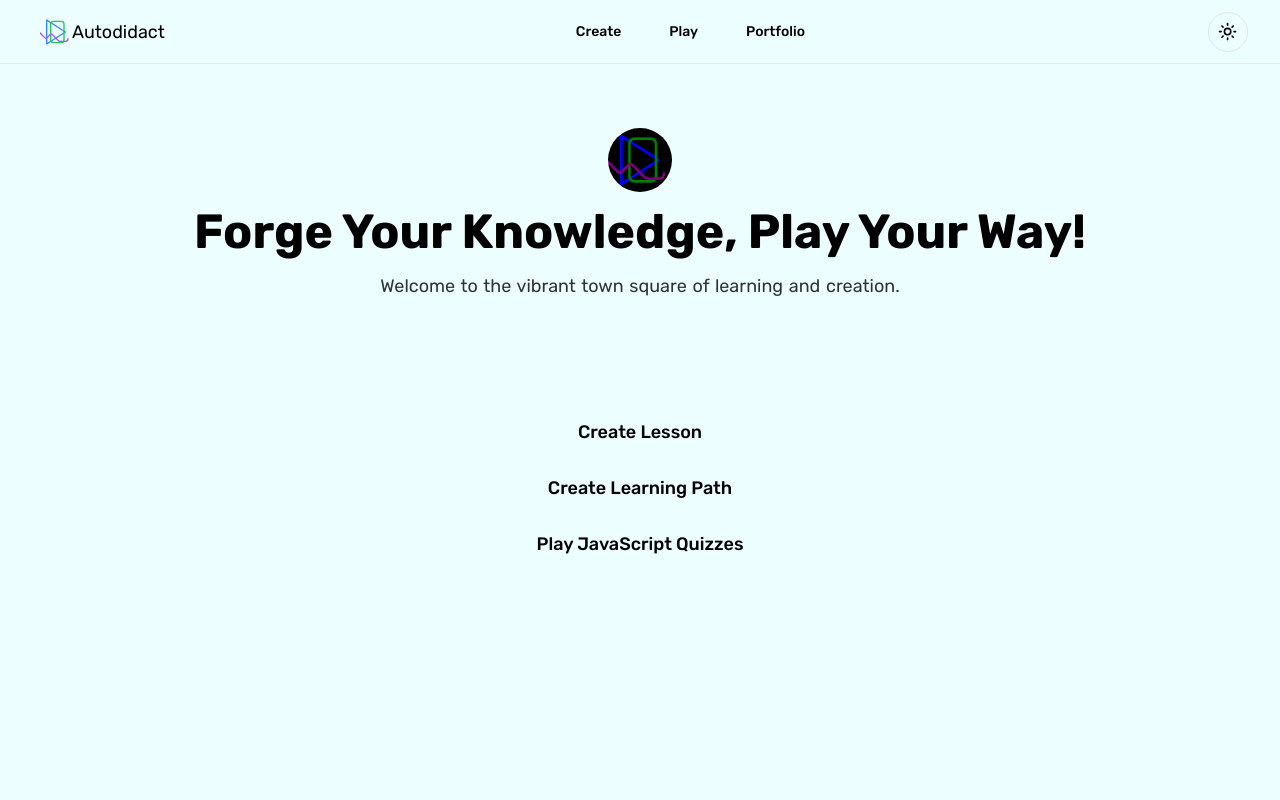
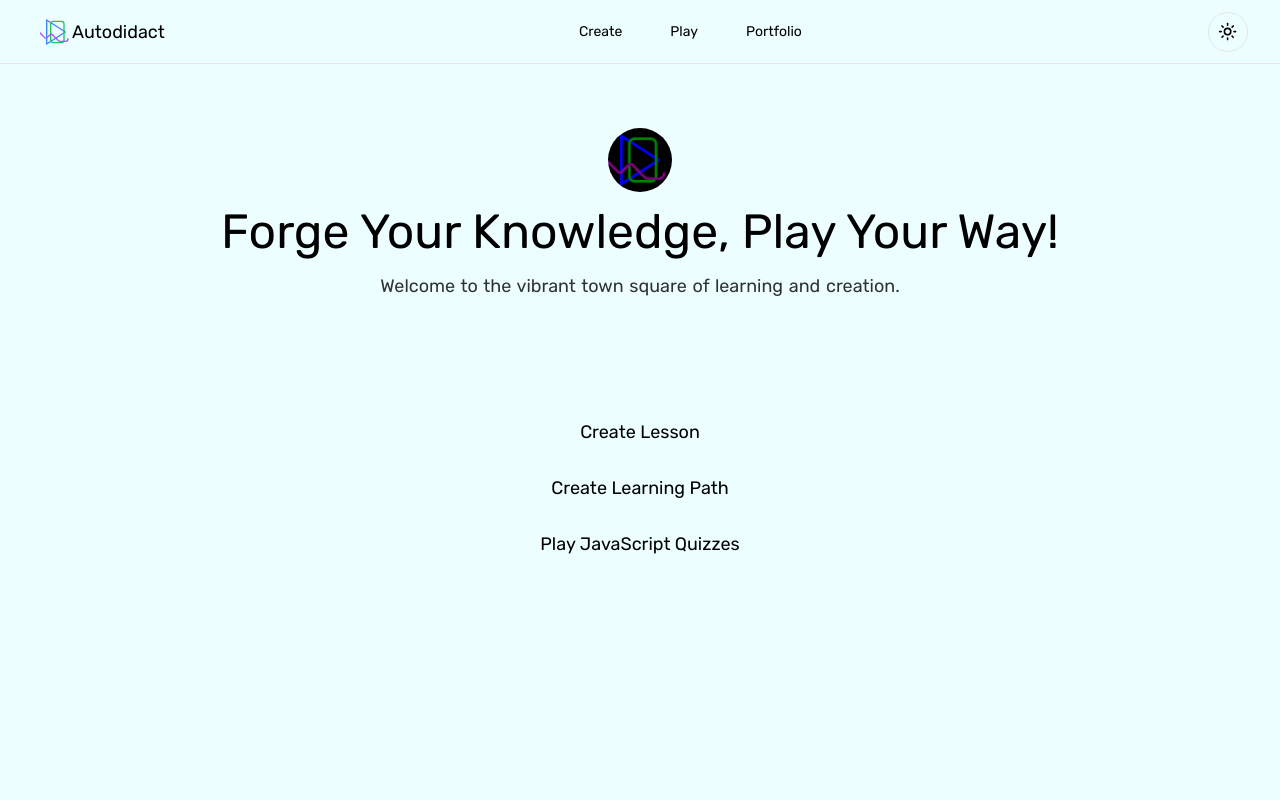
Before and after one commit to san-poon/nexus-adept, a Next.js app: page / in a window 1280 px wide. Shown: the top 800 px of the page. Built offline with nearby package versions, Linux system fonts and the light colour scheme.

Commit message:
Replace font-medium to font-normal for button, and remove unneccessary hover text color effect

```diff
--- a/app/components/hero-section.tsx
+++ b/app/components/hero-section.tsx
@@ -5,11 +5,11 @@ import { Button } from "@/components/ui/button";
 
 const HeroComponent = () => {
     return (
-        <section className="relative dark:text-white py-16 h-screen">
+        <section className="relative py-16 h-screen">
             <div className="container mx-auto text-center">
                 {/* Logo Image */}
                 <Image src={logo} alt="Play, Learn & Forge logo" className="mx-auto w-16 h-16 mb-4 rounded-full" />
-                <h1 className="text-3xl md:text-4xl lg:text-5xl font-bold mb-4">
+                <h1 className="text-3xl md:text-4xl lg:text-5xl mb-4">
                     Forge Your Knowledge, Play Your Way!
                 </h1>
                 <p className="text-lg mb-8 opacity-80">
@@ -21,18 +21,18 @@ const HeroComponent = () => {
                             Create Quiz
                         </Button>
                     </Link> */}
-                    <Link href="/feature-lesson/create" title="Choose a learning path, create lesson">
-                        <Button className="text-lg mt-4 hover:text-black dark:hover:text-white dark:hover:bg-neutral-900">
+                    <Link href="/feature-lesson/create" title="Create Lesson">
+                        <Button className="text-lg mt-4 dark:hover:bg-neutral-900">
                             Create Lesson
                         </Button>
                     </Link>
                     <Link href="/feature-category-hierarchy/create" title="Structured Learning Path Editor">
-                        <Button className="text-lg mt-4 hover:text-black dark:hover:text-white dark:hover:bg-neutral-900">
+                        <Button className="text-lg mt-4 dark:hover:bg-neutral-900">
                             Create Learning Path
                         </Button>
                     </Link>
                     <Link href="/feature-quiz/mcqs/play" title="Play Javascript quizzes">
-                        <Button className="text-lg mt-4 hover:text-black dark:hover:text-white dark:hover:bg-neutral-900">
+                        <Button className="text-lg mt-4 dark:hover:bg-neutral-900">
                             Play JavaScript Quizzes
                         </Button>
                     </Link>
--- a/components/ui/button.tsx
+++ b/components/ui/button.tsx
@@ -5,7 +5,7 @@ import { cva, type VariantProps } from "class-variance-authority"
 import { cn } from "@/lib/utils"
 
 const buttonVariants = cva(
-  "inline-flex items-center justify-center whitespace-nowrap rounded-full text-sm font-medium ring-offset-white transition-colors focus-visible:outline-none focus-visible:ring-2 focus-visible:ring-neutral-950 focus-visible:ring-offset-2 disabled:pointer-events-none disabled:opacity-50 dark:ring-offset-neutral-950 dark:focus-visible:ring-neutral-300",
+  "inline-flex items-center justify-center whitespace-nowrap rounded-full text-sm ring-offset-white transition-colors focus-visible:outline-none focus-visible:ring-2 focus-visible:ring-neutral-950 focus-visible:ring-offset-2 disabled:pointer-events-none disabled:opacity-50 dark:ring-offset-neutral-950 dark:focus-visible:ring-neutral-300",
   {
     variants: {
       variant: {
```
